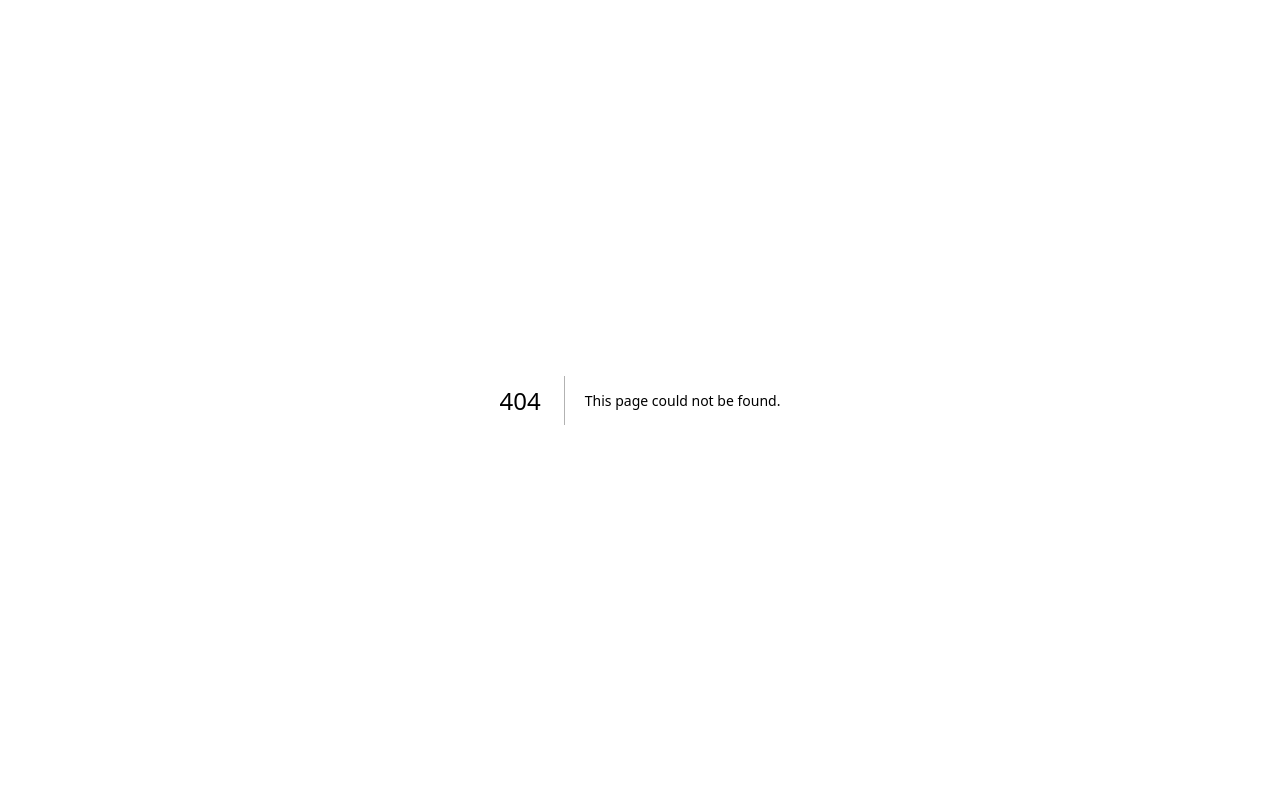
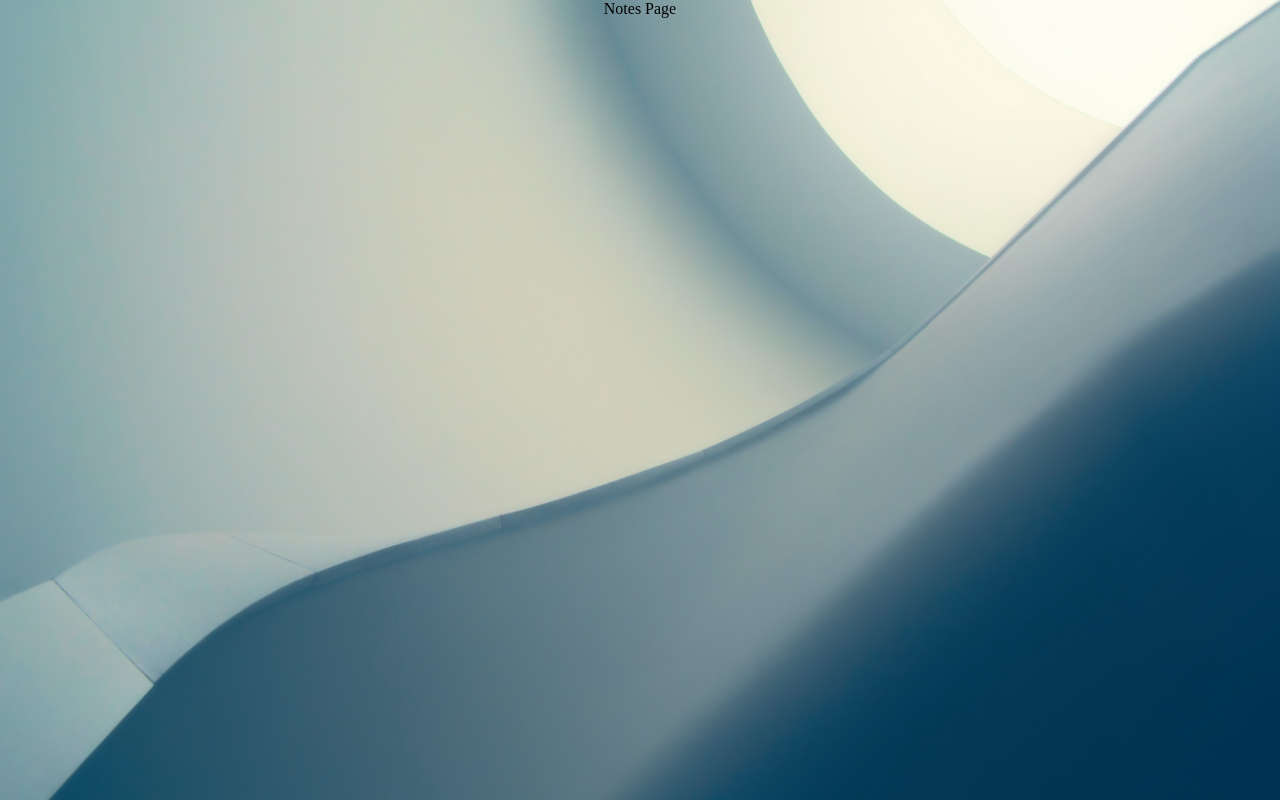
Before and after one commit to michmitz/interview-prep, a Next.js app: page /notes in a window 1280 px wide. Before the commit this address had no page. Built offline with nearby package versions, Linux system fonts and the light colour scheme.

Commit message:
Create notes route

```diff
--- /dev/null
+++ b/pages/notes.tsx
@@ -0,0 +1,13 @@
+import React from 'react'
+import { NextPage } from 'next'
+import styles from "../styles/Home.module.css";
+
+const Notes: NextPage = () => {
+  return (
+    <div className={styles.main}>
+      Notes Page
+    </div>
+  )
+}
+
+export default Notes;
```
